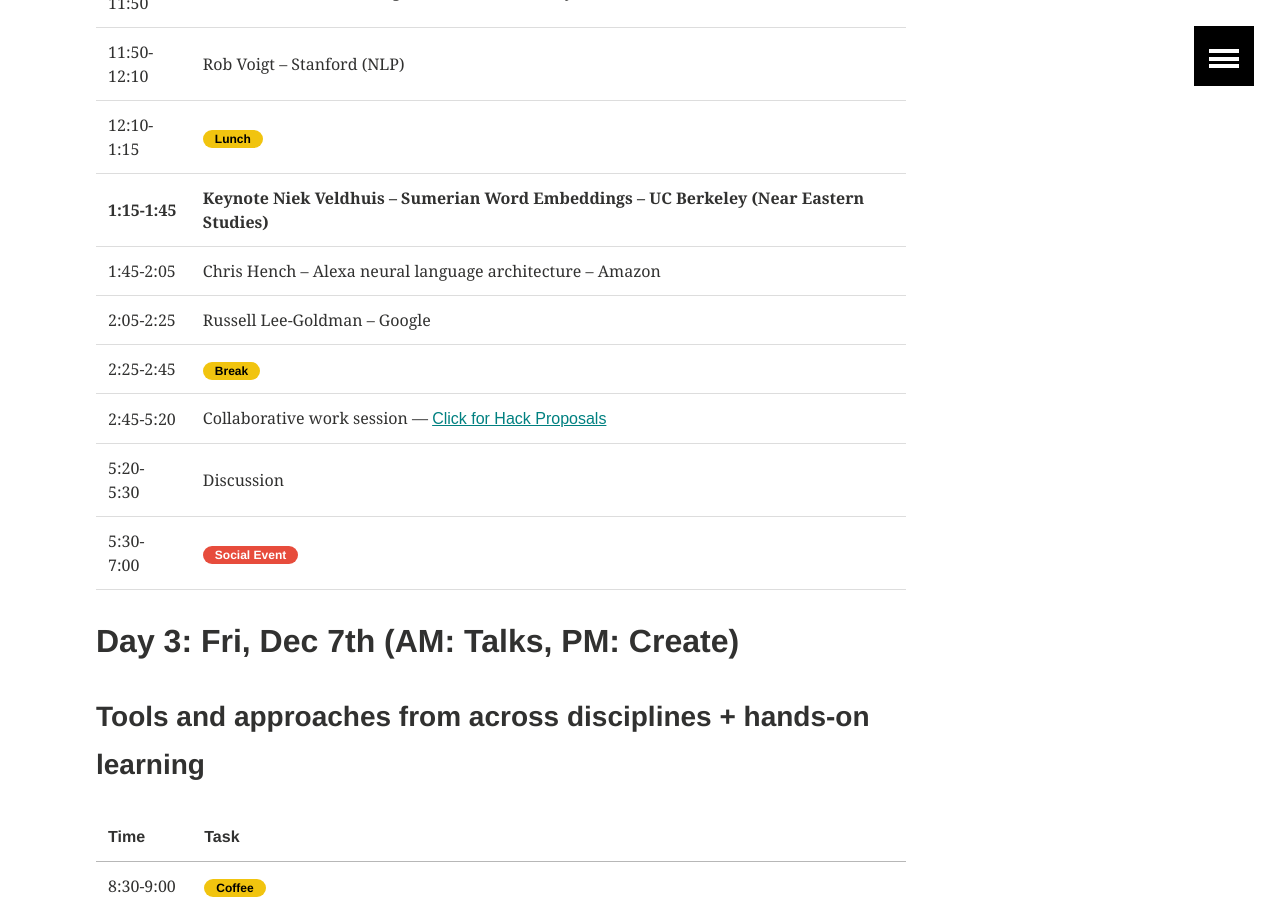
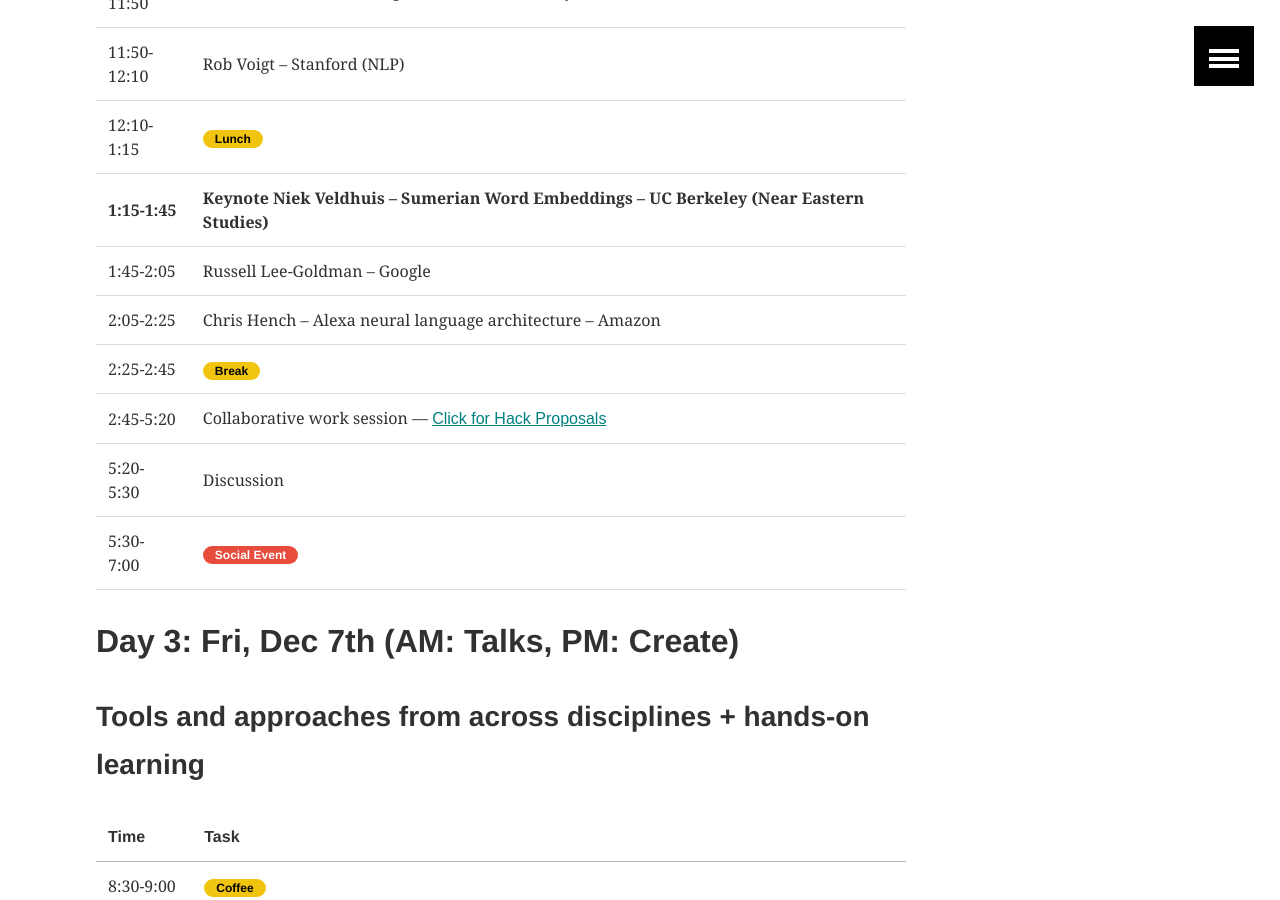
Before and after one commit to TextXD/textxd.github.io, a Jekyll site: the page built from programs/textxd2018.md, in a window 1280 px wide and 900 px high, scrolled down 1791 px. Built offline with Jekyll 4.4.1, drawn with Linux system fonts in a browser that asks for light colours.

```diff
--- a/programs/textxd2018.md
+++ b/programs/textxd2018.md
@@ -56,8 +56,8 @@ image:
 | 11:50-12:10   | Rob Voigt -- Stanford (NLP) |
 | 12:10-1:15   | <span class="badge warning">Lunch</span> <br/> |
 | **1:15-1:45**    | **Keynote Niek Veldhuis -- Sumerian Word Embeddings -- UC Berkeley (Near Eastern Studies)** |
-| 1:45-2:05    | Chris Hench -- Alexa neural language architecture -- Amazon  |
-| 2:05-2:25    | Russell Lee-Goldman -- Google  |
+| 1:45-2:05    | Russell Lee-Goldman -- Google  |
+| 2:05-2:25    | Chris Hench -- Alexa neural language architecture -- Amazon |
 | 2:25-2:45    | <span class="badge warning">Break</span> |
 | 2:45-5:20    |  Collaborative work session --- <a href="https://public.etherpad-mozilla.org/p/TextXD2018"> Click for Hack Proposals</a> |
 | 5:20- 5:30   |  Discussion  |
```
